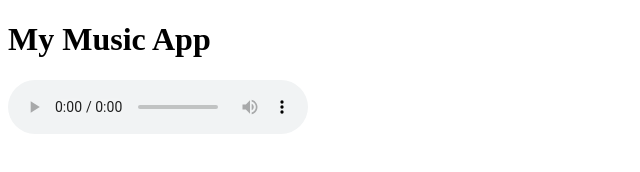
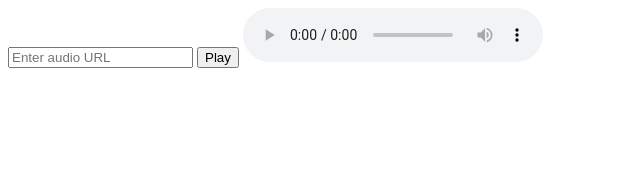
Before and after one commit to KartrickIsMe/music-app, a website: page www/index.html in a window 1280 px wide. Shown: the whole page, without its empty margins (0-640 px from the left). Drawn offline with Linux system fonts and the light colour scheme.

```diff
--- a/www/app.js
+++ b/www/app.js
@@ -0,0 +1,4 @@
+function playFromUrl() {
+let url = document.getElementById("url").value;
+document.getElementById("audioplayer").src = url;
+}
--- a/www/index.html
+++ b/www/index.html
@@ -1,14 +1,11 @@
 <!DOCTYPE html>
 <html>
-
 <body>
-
-<h1>My Music App</h1>
-
-<audio controls>
-    <source src="song.mp3" type="audio/mpeg">
-</audio>
-
+<input id="url" placeholder="Enter audio URL">
+<button onclick="playFromUrl()">
+Play
+</button>
+<audio id="audioplayer" controls></audio>
+<script src="app.js"></script>
 </body>
-
 </html>
```
Also changed, not shown: 1 other file.
